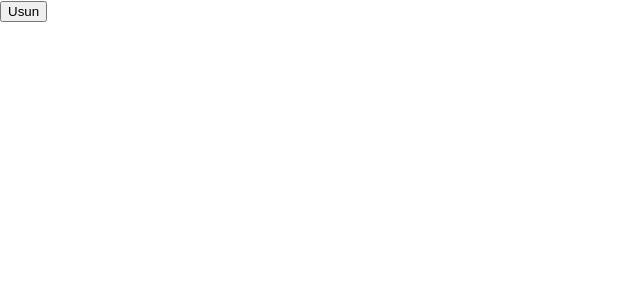
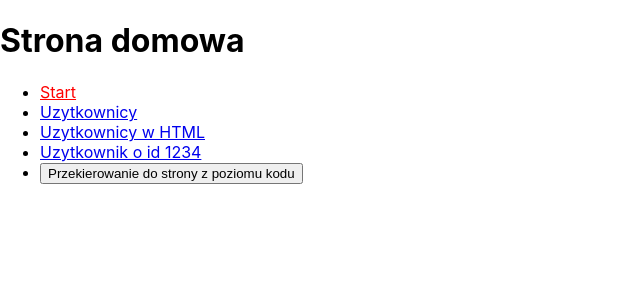
Before and after one commit to ewkaw/waluty-app, a React (Create React App) app: page / in a window 1280 px wide. Shown: the top 300 px of the page, without its empty margins (0-640 px from the left). Built offline with nearby package versions, Linux system fonts and the light colour scheme.

Commit message:
react-router

```diff
--- a/package.json
+++ b/package.json
@@ -8,6 +8,7 @@
     "@testing-library/user-event": "^13.5.0",
     "react": "^18.2.0",
     "react-dom": "^18.2.0",
+    "react-router-dom": "^6.20.1",
     "react-scripts": "5.0.1",
     "web-vitals": "^2.1.4"
   },
--- /dev/null
+++ b/src/13/HomePage.jsx
@@ -0,0 +1,49 @@
+import { Link, NavLink, useNavigate } from "react-router-dom"
+
+export const HomePage = () => {
+    // Przydatne np. do przekierowan po dodawaniu/edycji/usuwaniu na strone listy
+    const redirectTo = useNavigate();
+
+    return (
+        <>
+            <h1>Strona domowa</h1>
+
+            <ul>
+                <li>
+                    {/* Link, ktory dodaje klase active do elementu HTML jesli dany link odpowiada aktualnej stronie */}
+                    <NavLink to="/">
+                        Start
+                    </NavLink>
+                </li>
+
+                <li>
+                    {/* Link do innej strony ( taki troche <a /> z HTML) */}
+                    <Link to="/users">
+                        Uzytkownicy
+                    </Link>
+                </li>
+
+                <li>
+                    {/* Staramy sie nie uzywac, tylko korzystac z <Link /> lub <NavLink />  */}
+                    <a href="/users">Uzytkownicy w HTML</a>
+                </li>
+
+                <li>
+                    {/* Link do dynamicznej sciezki */}
+                    <Link to="/users/1234">
+                        Uzytkownik o id 1234
+                    </Link>
+                </li>
+
+                <li>
+                    <button onClick={() => {
+                        // Przekierowanie na strone /users
+                        redirectTo('/users');
+                    }}>
+                        Przekierowanie do strony z poziomu kodu
+                    </button>
+                </li>
+            </ul>
+        </>
+    )
+}
--- /dev/null
+++ b/src/13/UserDetailsModal.jsx
@@ -0,0 +1,11 @@
+import { useParams } from "react-router-dom";
+
+export const UserDetailsModal = () => {
+    const params = useParams();
+
+    return (
+        <dialog open={true}>
+            Szczegoly uzytkownika o ID: {params.userId}
+        </dialog>
+    )
+}
--- /dev/null
+++ b/src/13/UserDetailsPage.jsx
@@ -0,0 +1,20 @@
+import { Link } from "react-router-dom";
+import { useParams } from 'react-router-dom';
+
+export const UserDetailsPage = () => {
+    {/* Pobranie dynamicznych parametrow ze sciezki */}
+    const params = useParams();
+
+    console.log(params);
+
+    return (
+        <>
+            {/* Odczyt dynamicznych parametrow */}
+            <h1>Szczegoly uzytkownika o id: {params.userId} w dep: {params.deparamentId}</h1>
+
+            <Link to="/">
+                Strona glowna
+            </Link>
+        </>
+    );
+}
--- /dev/null
+++ b/src/13/UserListPage.jsx
@@ -0,0 +1,50 @@
+import { useEffect, useState } from "react";
+import { Link, useLocation, Outlet } from "react-router-dom";
+
+export const UserListPage = () => {
+    const [users, setUsers] = useState();
+
+    // Oprocz search sa tez inne dane
+    const { search } = useLocation();
+
+    const queryParams = new URLSearchParams(search);
+
+    const emailQuery = queryParams.get('email');
+
+    // Pobranie danych
+    // UWAGA: Trzeba miec odpalone `npm run start:api`, zeby dzialalo!
+    useEffect(() => {
+        // przekazanie paramatru q na bazie linku
+        // Przyklad:  http://localhost:3000/users?email=ge zwroci kilku uzytkownikow
+        //            http://localhost:3000/users?email=geo zwroci tylko jednego
+        fetch(`http://localhost:3003/users?q=${emailQuery || ''}`)
+            .then(res => res.json())
+            .then(data => setUsers(data));
+    }, []);
+
+    return (
+        <>
+            <h1>Lista uzytkownikow</h1>
+
+            <Link to="/">
+                Strona glowna
+            </Link>
+
+            {/* Renderowanie zagniezdzonych interfejsow -> troche jak children w samym react */}
+            <Outlet />
+
+            {/* Przyklad z danymi z API */}
+            {users && (
+                <ul>
+                    {users.map(user => (
+                        <li key={user.id}>
+                            <Link to={`/users/${user.id}`}>{user.email}</Link>
+                            <br />
+                            <Link to={`/users/modal/${user.id}`}>Modal</Link>
+                        </li>
+                    ))}
+                </ul>
+            )}
+        </>
+    );
+}
--- a/src/index.css
+++ b/src/index.css
@@ -11,3 +11,8 @@ code {
   font-family: source-code-pro, Menlo, Monaco, Consolas, 'Courier New',
     monospace;
 }
+
+/* Inne style dla aktywnego elementu nawigacji ( react-router-dom ) */
+.active {
+  color: red;
+}
--- a/src/index.js
+++ b/src/index.js
@@ -1,7 +1,7 @@
 import React, { StrictMode } from 'react';
 import ReactDOM from 'react-dom/client';
 import './index.css';
-import App from './12/App';
+import App from './13/App';
 import reportWebVitals from './reportWebVitals';
 
 const root = ReactDOM.createRoot(document.getElementById('root'));
```
Also changed, not shown: src/13/App.js (added, +47 -0 lines), 1 other file (tests, documents, lock files or other folders).
